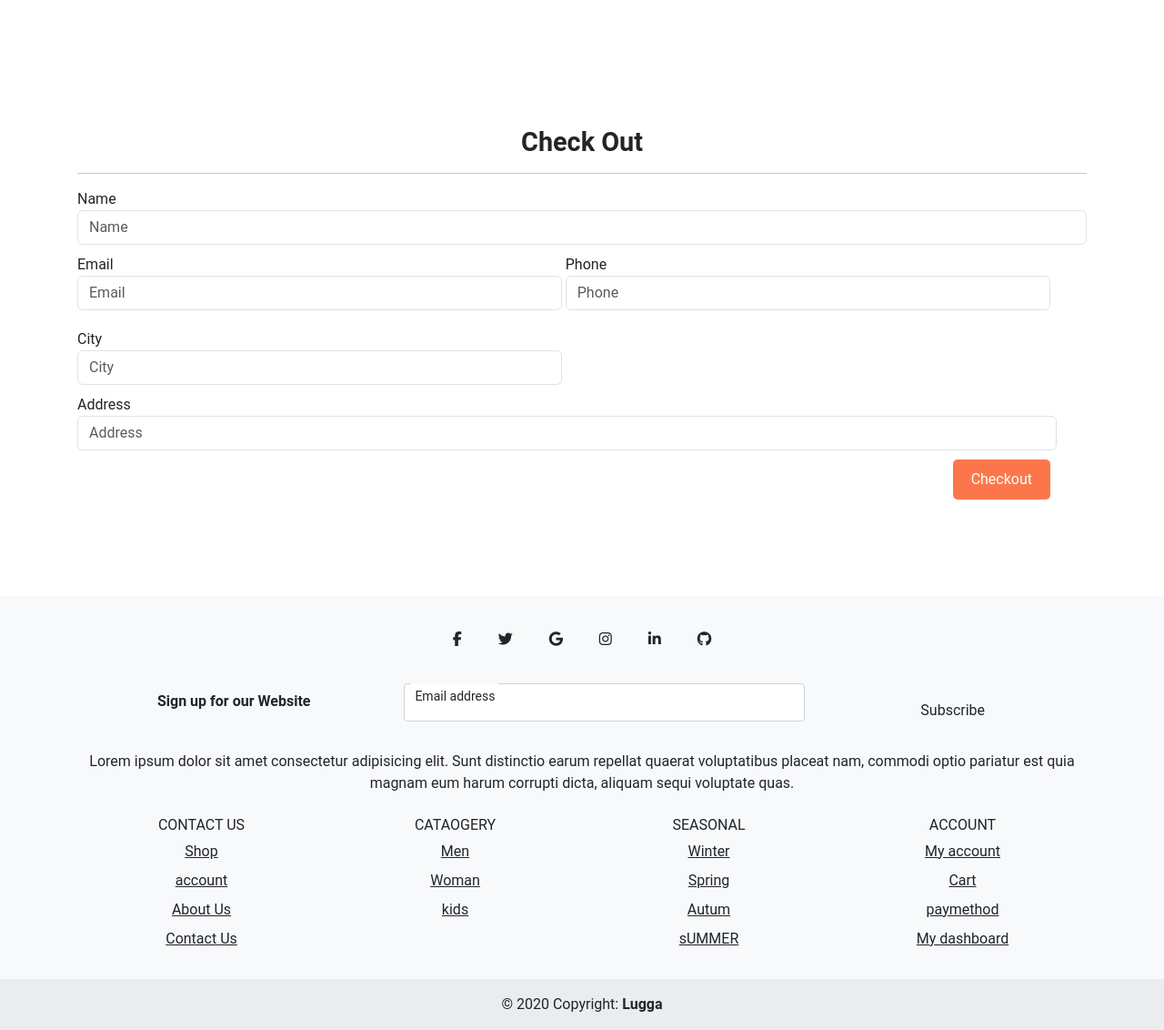
After one commit to rachitpoudel101/Lugga_COllab, a PHP site: page /Checkout.php in a window 1280 px wide; the page is wider, and only the part inside the window is pictured. The commit adds this page. Shown: the part 385-1517 px from the top of that part at 91% size. Run offline with PHP 8.4, Linux system fonts and the light colour scheme.

Commit message:
Add files via upload
Remove item from cart and process to checkout

```diff
--- /dev/null
+++ b/Checkout.php
@@ -0,0 +1,257 @@
+<!DOCTYPE html>
+<html lang="en">
+<head>
+    <meta charset="UTF-8">
+    <meta name="viewport" content="width=device-width, initial-scale=1.0">
+    <title>Home </title>
+    <link href="https://cdn.jsdelivr.net/npm/bootstrap@5.3.3/dist/css/bootstrap.min.css" rel="stylesheet" integrity="sha384-QWTKZyjpPEjISv5WaRU9OFeRpok6YctnYmDr5pNlyT2bRjXh0JMhjY6hW+ALEwIH" crossorigin="anonymous">
+    <link rel="stylesheet" href="https://cdnjs.cloudflare.com/ajax/libs/font-awesome/6.5.2/css/all.min.css" integrity="sha512-SnH5WK+bZxgPHs44uWIX+LLJAJ9/2PkPKZ5QiAj6Ta86w+fsb2TkcmfRyVX3pBnMFcV7oQPJkl9QevSCWr3W6A==" crossorigin="anonymous" referrerpolicy="no-referrer" />
+    <link rel="stylesheet" href="/assets/css/index.css">
+</head>
+<body>
+    <!--Navbar-->
+    <nav class="navbar navbar-expand-lg navbar-light bg-light py-3 fixed top">
+        <div class="container">
+          <img src="/assets/Imgs/logo.png" alt="Logo">
+          <button class="navbar-toggler" type="button" data-bs-toggle="collapse" data-bs-target="#navbarSupportedContent" aria-controls="navbarSupportedContent" aria-expanded="false" aria-label="Toggle navigation">
+            <span class="navbar-toggler-icon"></span>
+          </button>
+          <div class="collapse navbar-collapse nav-buttons" id="navbarSupportedContent">
+            <ul class="navbar-nav me-auto mb-2 mb-lg-0">
+              <li class="nav-item">
+                <a class="nav-link" aria-current="page" href="/Html/index.html">Home</a>
+              </li>
+              <li class="nav-item">
+                <a class="nav-link" href="/Html/Shop.html">Shop</a>
+              </li>
+              <li class="nav-item">
+                <a class="nav-link" aria-disabled="true">Blog</a>
+              </li>
+              <li class="nav-item">
+                <a class="nav-link" aria-disabled="true">Contact Us</a>
+              </li>
+              <li class="nav-item">
+                <i  class="fas fa-shopping-bag"></i>
+                <i  class="fa-solid fa-user"></i>
+              </li>
+            </ul>
+          </div>
+        </div>
+      </nav>
+
+    <!-- Checkout -->
+    <section class="my-5 py-5">
+        <div class="container text-center mt-3 pt-5">
+          <h2 class="font-weight-bold">Check Out</h2>
+          <hr class="mx-auto" />
+        </div>
+        <div class="mx-auto container">
+          <form id="checkout-form checkout-small-element">
+            <div class="form-group">
+              <label for="checkout-name">Name</label>
+              <input
+                type="text"
+                class="form-control"
+                id="checkout-name"
+                name="name"
+                placeholder="Name"
+              />
+            </div>
+            <div class="form-group checkout-small-element">
+              <label for="checkout-email">Email</label>
+              <input
+                type="text"
+                class="form-control"
+                id="checkout-email"
+                name="email"
+                placeholder="Email"
+              />
+            </div>
+            <div class="form-group checkout-small-element">
+              <label for="checkout-phone">Phone</label>
+              <input
+                type="tel"
+                class="form-control"
+                id="checkout-phone"
+                name="phone"
+                placeholder="Phone"
+              />
+            </div>
+            <div class="form-group checkout-small-element">
+              <label for="checkout-city">City</label>
+              <input
+                type="text"
+                class="form-control"
+                id="checkout-city"
+                name="city"
+                placeholder="City"
+              />
+            </div>
+            <div class="form-group checkout-large-element">
+              <label for="checkout-address">Address</label>
+              <input
+                type="text"
+                class="form-control"
+                id="checkout-address"
+                name="address"
+                placeholder="Address"
+              />
+            </div>
+            <div class="form-group checkout-btn-container">
+              <input
+                type="submit"
+                class="btn"
+                id="checkout-btn"
+                value="Checkout"
+              />
+            </div>
+          </form>
+        </div>
+      </section>
+
+
+
+
+
+
+
+
+    <!--Footer-->
+    <footer class="bg-body-tertiary text-center">
+        <div class="container p-4">
+          <section class="mb-4">
+            <a data-mdb-ripple-init class="btn btn-outline btn-floating m-1" href="#!" role="button"
+              ><i class="fab fa-facebook-f"></i
+            ></a>
+            <a data-mdb-ripple-init class="btn btn-outline btn-floating m-1" href="#!" role="button"
+              ><i class="fab fa-twitter"></i
+            ></a>
+            <a data-mdb-ripple-init class="btn btn-outline btn-floating m-1" href="#!" role="button"
+              ><i class="fab fa-google"></i
+            ></a>
+            <a data-mdb-ripple-init class="btn btn-outline btn-floating m-1" href="#!" role="button"
+              ><i class="fab fa-instagram"></i
+            ></a>
+            <a data-mdb-ripple-init class="btn btn-outline btn-floating m-1" href="#!" role="button"
+              ><i class="fab fa-linkedin-in"></i
+            ></a>
+            <a data-mdb-ripple-init class="btn btn-outline btn-floating m-1" href="#!" role="button"
+              ><i class="fab fa-github"></i
+            ></a>
+          </section>
+          <section class="">
+            <form action="">
+              <div class="row d-flex justify-content-center">
+                <div class="col-auto">
+                  <p class="pt-2">
+                    <strong>Sign up for our Website</strong>
+                  </p>
+                </div>
+                <div class="col-md-5 col-12">
+                  <div data-mdb-input-init class="form-outline mb-4">
+                    <input type="email" id="form5Example24" class="form-control" />
+                    <label class="form-label" for="form5Example24">Email address</label>
+                  </div>
+                </div>
+                <div class="col-auto">
+                  <button data-mdb-ripple-init type="submit" class="btn btn-outline mb-4">
+                    Subscribe
+                  </button>
+                </div>
+              </div>
+            </form>
+          </section>
+
+          <section class="mb-4">
+            <p>
+              Lorem ipsum dolor sit amet consectetur adipisicing elit. Sunt distinctio earum
+              repellat quaerat voluptatibus placeat nam, commodi optio pariatur est quia magnam eum
+              harum corrupti dicta, aliquam sequi voluptate quas.
+            </p>
+          </section>
+          <section class="">
+            <div class="row">
+              <div class="col-lg-3 col-md-6 mb-4 mb-md-0">
+                <h5 class="text-uppercase">Contact Us </h5>
+
+                <ul class="list-unstyled mb-0">
+                  <li>
+                    <a class="text-body" href="#!">Shop</a>
+                  </li>
+                  <li>
+                    <a class="text-body" href="#!">account</a>
+                  </li>
+                  <li>
+                    <a class="text-body" href="#!">About Us</a>
+                  </li>
+                  <li>
+                    <a class="text-body" href="#!">Contact Us</a>
+                  </li>
+                </ul>
+              </div>
+              <div class="col-lg-3 col-md-6 mb-4 mb-md-0">
+                <h5 class="text-uppercase">Cataogery</h5>
+
+                <ul class="list-unstyled mb-0">
+                  <li>
+                    <a class="text-body" href="#!">Men</a>
+                  </li>
+                  <li>
+                    <a class="text-body" href="#!">Woman</a>
+                  </li>
+                  <li>
+                    <a class="text-body" href="#!">kids</a>
+                  </li>
+                  <li>
+                    <a class="text-body" href="#!"></a>
+                  </li>
+                </ul>
+              </div>
+              <div class="col-lg-3 col-md-6 mb-4 mb-md-0">
+                <h5 class="text-uppercase">Seasonal</h5>
+
+                <ul class="list-unstyled mb-0">
+                  <li>
+                    <a class="text-body" href="#!">Winter</a>
+                  </li>
+                  <li>
+                    <a class="text-body" href="#!">Spring</a>
+                  </li>
+                  <li>
+                    <a class="text-body" href="#!">Autum</a>
+                  </li>
+                  <li>
+                    <a class="text-body" href="#!">sUMMER</a>
+                  </li>
+                </ul>
+              </div>
+              <div class="col-lg-3 col-md-6 mb-4 mb-md-0">
+                <h5 class="text-uppercase">account</h5>
+
+                <ul class="list-unstyled mb-0">
+                  <li>
+                    <a class="text-body" href="#!">My account</a>
+                  </li>
+                  <li>
+                    <a class="text-body" href="#!">Cart</a>
+                  </li>
+                  <li>
+                    <a class="text-body" href="#!">paymethod</a>
+                  </li>
+                  <li>
+                    <a class="text-body" href="#!">My dashboard</a>
+                  </li>
+                </ul>
+              </div>
+            </div>
+          </section>
+        </div>
+        <div class="text-center p-3" style="background-color: rgba(0, 0, 0, 0.05);">
+          © 2020 Copyright:
+          <a class="text-reset fw-bold" href="">Lugga</a>
+        </div>
+      </footer>
+
+        <script src="https://cdn.jsdelivr.net/npm/bootstrap@5.3.3/dist/js/bootstrap.min.js" integrity="sha384-0pUGZvbkm6XF6gxjEnlmuGrJXVbNuzT9qBBavbLwCsOGabYfZo0T0to5eqruptLy" crossorigin="anonymous"></script>
+    </body>
+    </html>
```
Also changed, not shown: cart.php (+83 -8 lines).
